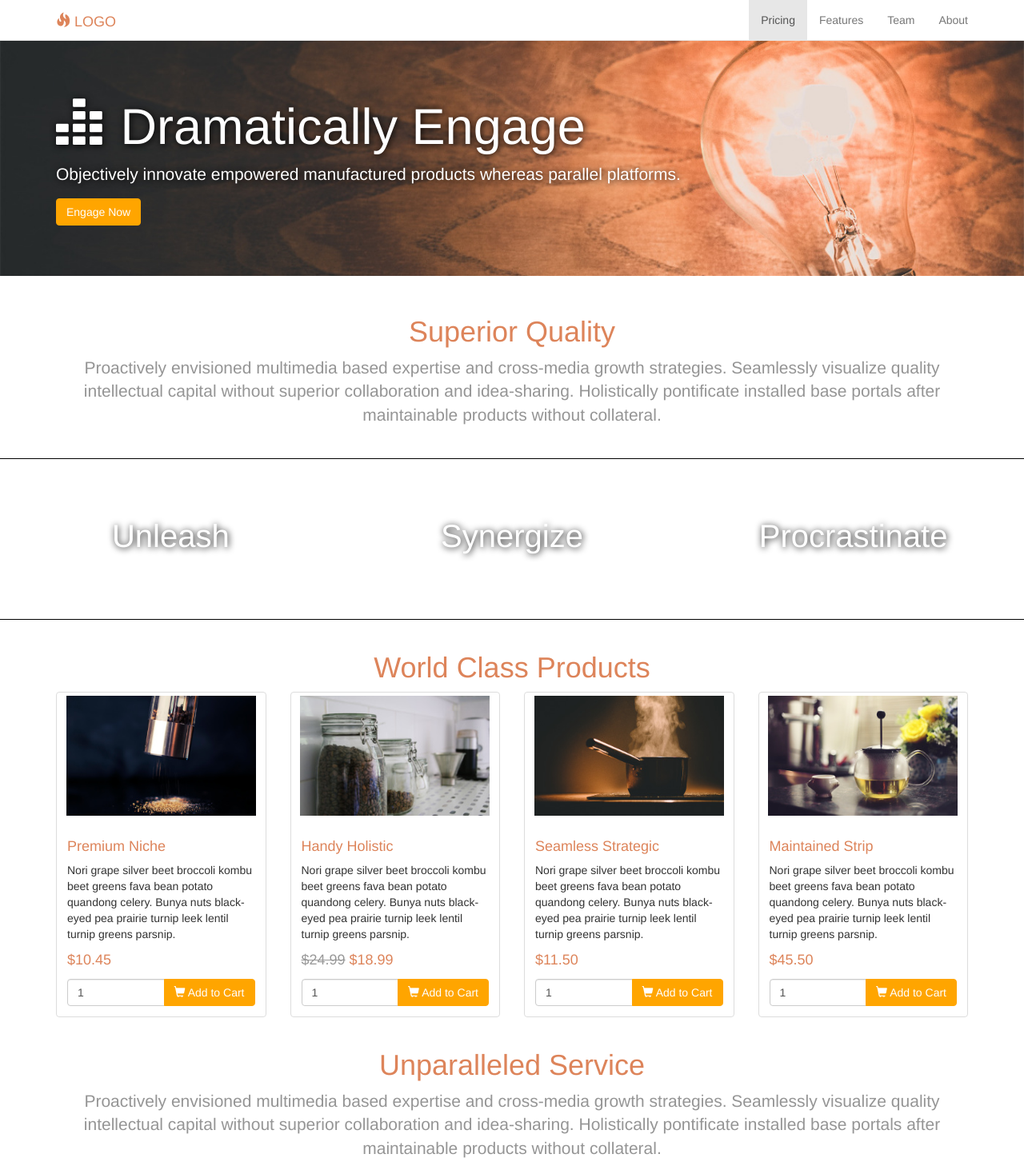
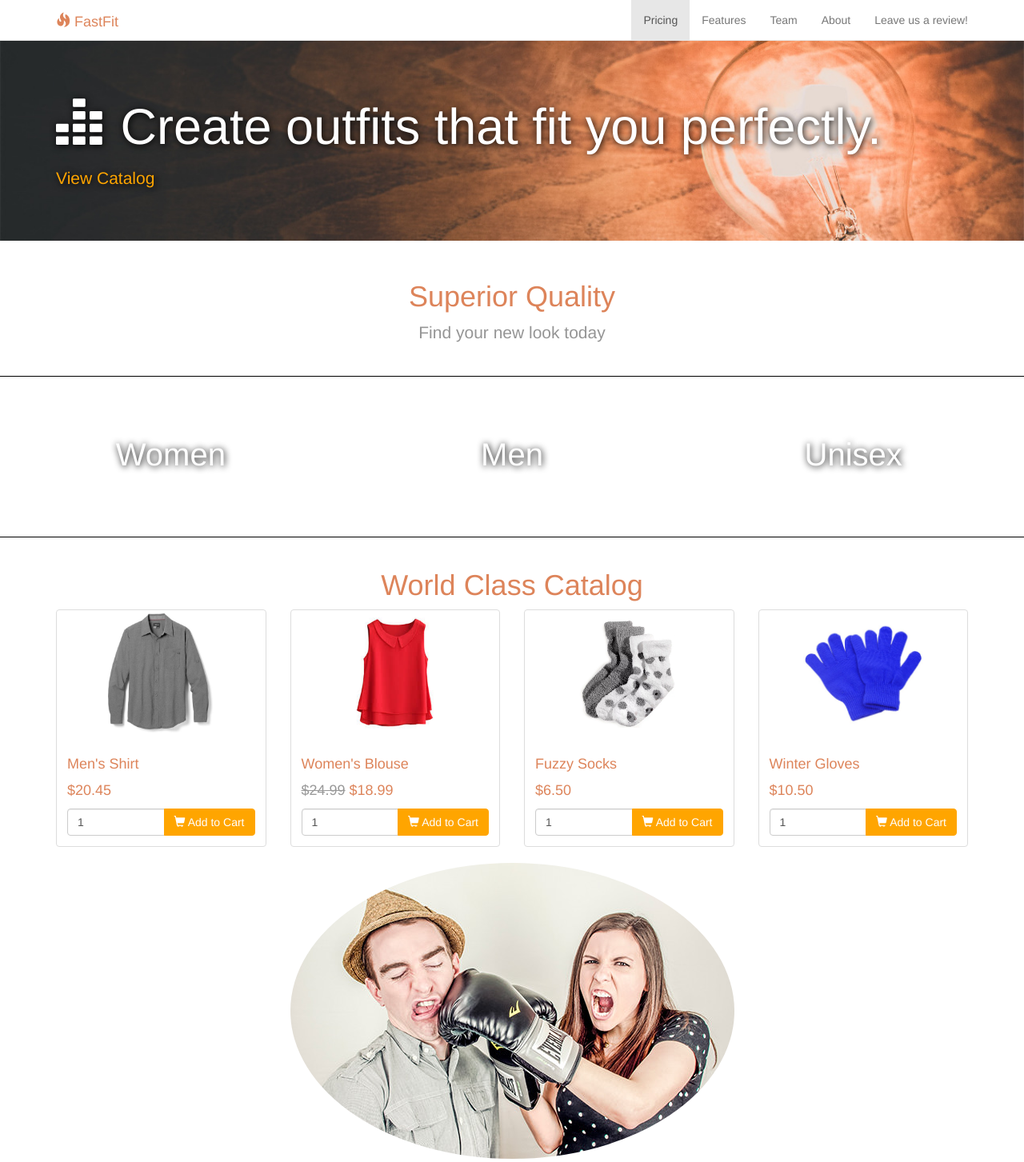
Before and after one commit to ZionLangan/FastFit, a plain HTML site: page index.html in a window 1280 px wide. Shown: the top 1453 px of the page at 80% size. Drawn offline with Linux system fonts and the light colour scheme.

Commit message:
Add files via upload

```diff
--- a/index.html
+++ b/index.html
@@ -9,7 +9,7 @@ Although you can use them, for a more unique website, replace these images with
     <meta name="viewport" content="width=device-width, initial-scale=1">
     <!-- The above 3 meta tags *must* come first in the head; any other head content must come *after* these tags -->
 
-    <title>Business 2</title>
+    <title>FastFit</title>
 
     <!-- Bootstrap Core CSS -->
     <link href="css/bootstrap.min.css" rel="stylesheet">
@@ -41,12 +41,13 @@ Although you can use them, for a more unique website, replace these images with
                 </button>
                 <a class="navbar-brand" href="#">
                 	<span class="glyphicon glyphicon-fire"></span>
-                	LOGO
+                	FastFit
                 </a>
             </div>
             <!-- Navbar links -->
             <div class="collapse navbar-collapse" id="navbar">
                 <ul class="nav navbar-nav navbar-right">
+
                     <li class="active">
                         <a href="#">Pricing</a>
                     </li>
@@ -59,6 +60,9 @@ Although you can use them, for a more unique website, replace these images with
                     <li>
                         <a href="#">About</a>
                     </li>
+                    <li>
+                        <a href="#LeaveReview">Leave us a review!</a>
+                    </li>
                 </ul>
             </div><!-- /.navbar-collapse -->
         </div><!-- /.container -->
@@ -67,9 +71,9 @@ Although you can use them, for a more unique website, replace these images with
 	<!-- Feature -->
 	<div class="jumbotron feature">
 		<div class="container">
-			<h1><span class="glyphicon glyphicon-equalizer"></span> Dramatically Engage</h1>
-			<p>Objectively innovate empowered manufactured products whereas parallel platforms.</p>
-			<p><a class="btn btn-primary" href="#">Engage Now</a></p>
+			<h1><span class="glyphicon glyphicon-equalizer"></span> Create outfits that fit you perfectly. </h1>
+			<p></p>
+			<p><a href="#catalog">View Catalog</a></p>
 		</div>
 	</div>
 
@@ -79,7 +83,7 @@ Although you can use them, for a more unique website, replace these images with
         <div class="row">
             <div class="col-xs-12">
                 <h1 class="text-center">Superior Quality</h1>
-                <p class="lead text-center">Proactively envisioned multimedia based expertise and cross-media growth strategies. Seamlessly visualize quality intellectual capital without superior collaboration and idea-sharing. Holistically pontificate installed base portals after maintainable products without collateral.</p>
+                <p class="lead text-center">Find your new look today</p>
             </div>
         </div>
     </div>
@@ -90,14 +94,14 @@ Although you can use them, for a more unique website, replace these images with
         	<a href="#">
 				<div class="col-md-4 promo-item item-1">
 					<h3>
-						Unleash
+						Women
 					</h3>
 				</div>
             </a>
             <a href="#">
 				<div class="col-md-4 promo-item item-2">
 					<h3>
-						Synergize
+						Men
 					</h3>
 				</div>
             </a>
@@ -105,7 +109,7 @@ Although you can use them, for a more unique website, replace these images with
 			<a href="#">
 				<div class="col-md-4 promo-item item-3">
 					<h3>
-						Procrastinate
+						Unisex
 					</h3>
 				</div>
             </a>
@@ -114,19 +118,19 @@ Although you can use them, for a more unique website, replace these images with
 
 	<!-- Featured Products -->
 	<div class="container">
-		<h1 class="text-center">World Class Products</h1>
+		<h1 id="catalog" class="text-center">World Class Catalog</h1>
 		<div class="row">
 
 			<!-- Product 1 -->
 			<div class="col-sm-6 col-md-3">
 				<div class="thumbnail featured-product">
 					<a href="#">
-						<img src="images/pepper.jpg" alt="">
+						<img src="images/shirt.jpg" alt="">
 					</a>
 					<div class="caption">
-						<h3>Premium Niche</h3>
-						<p>Nori grape silver beet broccoli kombu beet greens fava bean potato quandong celery. Bunya nuts black-eyed pea prairie turnip leek lentil turnip greens parsnip.</p>
-						<p class="price">$10.45</p>
+						<h3>Men's Shirt</h3>
+						<p></p>
+						<p class="price">$20.45</p>
 
 						<!-- Input Group -->
 						<div class="input-group">
@@ -146,11 +150,11 @@ Although you can use them, for a more unique website, replace these images with
 			<div class="col-sm-6 col-md-3">
 				<div class="thumbnail featured-product">
 					<a href="#">
-						<img src="images/jars.jpg" alt="">
+						<img src="images/blouse.jpg" alt="">
 					</a>
 					<div class="caption">
-						<h3>Handy Holistic</h3>
-						<p>Nori grape silver beet broccoli kombu beet greens fava bean potato quandong celery. Bunya nuts black-eyed pea prairie turnip leek lentil turnip greens parsnip.</p>
+						<h3>Women's Blouse</h3>
+						<p></p>
 						<p class="price"><s>$24.99</s> $18.99</p>
 
 						<!-- Input Group -->
@@ -171,12 +175,12 @@ Although you can use them, for a more unique website, replace these images with
 			<div class="col-sm-6 col-md-3">
 				<div class="thumbnail featured-product">
 					<a href="#">
-						<img src="images/pot.jpg" alt="">
+						<img src="images/socks.jpg" alt="">
 					</a>
 					<div class="caption">
-						<h3>Seamless Strategic</h3>
-						<p>Nori grape silver beet broccoli kombu beet greens fava bean potato quandong celery. Bunya nuts black-eyed pea prairie turnip leek lentil turnip greens parsnip.</p>
-						<p class="price">$11.50</p>
+						<h3>Fuzzy Socks</h3>
+						<p></p>
+						<p class="price">$6.50</p>
 
 						<!-- Input Group -->
 						<div class="input-group">
@@ -196,12 +200,12 @@ Although you can use them, for a more unique website, replace these images with
 			<div class="col-sm-6 col-md-3">
 				<div class="thumbnail featured-product">
 					<a href="#">
-						<img src="images/teapot.jpg" alt="">
+						<img src="images/gloves.jpeg" alt="">
 					</a>
 					<div class="caption">
-						<h3>Maintained Strip</h3>
-						<p>Nori grape silver beet broccoli kombu beet greens fava bean potato quandong celery. Bunya nuts black-eyed pea prairie turnip leek lentil turnip greens parsnip.</p>
-						<p class="price">$45.50</p>
+						<h3>Winter Gloves</h3>
+						<p></p>
+						<p class="price">$10.50</p>
 
 						<!-- Input Group -->
 						<div class="input-group">
@@ -221,8 +225,6 @@ Although you can use them, for a more unique website, replace these images with
 
 
 	<div class="container text-center">
-		<h1>Unparalleled Service</h1>
-		<p class="lead">Proactively envisioned multimedia based expertise and cross-media growth strategies. Seamlessly visualize quality intellectual capital without superior collaboration and idea-sharing. Holistically pontificate installed base portals after maintainable products without collateral.</p>
 		<img class="img-responsive img-circle center-block" src="images/service.jpg" alt="">
 	</div><!--/.container-->
 
@@ -230,7 +232,7 @@ Although you can use them, for a more unique website, replace these images with
 	<!-- Footer -->
 	<footer>
 
-		<h1 class="text-center">Find Us</h1>
+		<h1 id="LeaveReview" class="text-center">Find Us</h1>
 		<!-- Map -->
 		<div class="footer-map"></div>
 
@@ -238,7 +240,7 @@ Although you can use them, for a more unique website, replace these images with
 				<div class="row">
 					<div class="col-sm-12 footer-info-item text-center">
 						<p class="lead">
-							31 Spooner Street, Quahog, Rhode Island
+							124 Conch St,. Bikini Bottom, Pacific Ocean
 						</p>
 						<h2>Contact Us</h2>
 						<p class="lead"><span class="glyphicon glyphicon-phone-alt"></span> +1(23) 456 7890<br>
@@ -252,23 +254,18 @@ Although you can use them, for a more unique website, replace these images with
 			<div class="container">
 				<div class="row">
 					<div class="col-sm-4 footer-info-item">
-						<h3>Information</h3>
+						<h3>Review us:</h3>
 						<ul class="list-unstyled">
-							<li><a href="#">About Us</a></li>
-							<li><a href="#">Customer Service</a></li>
-							<li><a href="#">Privacy Policy</a></li>
-							<li><a href="#">Sitemap</a></li>
-							<li><a href="#">Orders &amp; Returns</a></li>
+              <input type="text" size = "100">
 						</ul>
+            <button class="btn btn-primary" type="button">
+              Submit
+            </button>
 					</div>
 					<div class="col-sm-4 footer-info-item">
-						<h3>My Account</h3>
+
 						<ul class="list-unstyled">
-							<li><a href="#">Sign In</a></li>
-							<li><a href="#">View Cart</a></li>
-							<li><a href="#">My Wishlist</a></li>
-							<li><a href="#">Track My Order</a></li>
-							<li><a href="#">Help</a></li>
+
 						</ul>
 					</div>
 					<div class="col-sm-4 footer-info-item">
```
